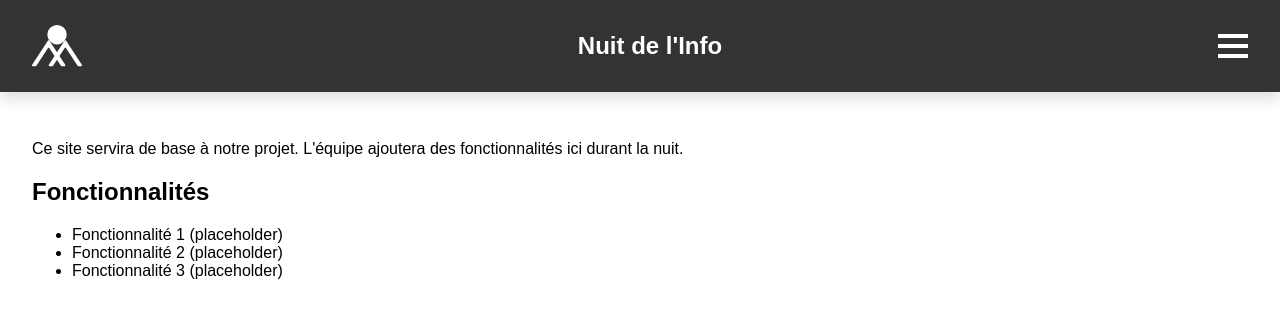
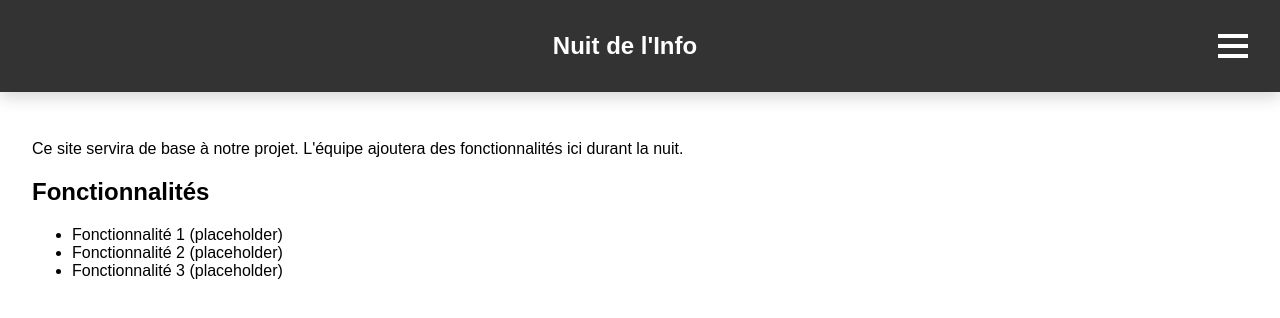
Before and after one commit to crocorelax/Nuit-De-L-Info-2024, a Vue app: page / in a window 1280 px wide. Shown: the top 318 px of the page. Built offline with nearby package versions, Linux system fonts and the light colour scheme; the HTML template or start-up script is replaced by a standard one.

Commit message:
Update header.vue

```diff
--- a/src/components/header.vue
+++ b/src/components/header.vue
@@ -1,7 +1,6 @@
 <template>
     <header class="home-header">
       <!-- Importer le logo SVG -->
-      <Logo class="logo" />
 
       <!-- Titre au centre -->
       <h1 class="title">Nuit de l'Info</h1>
```
